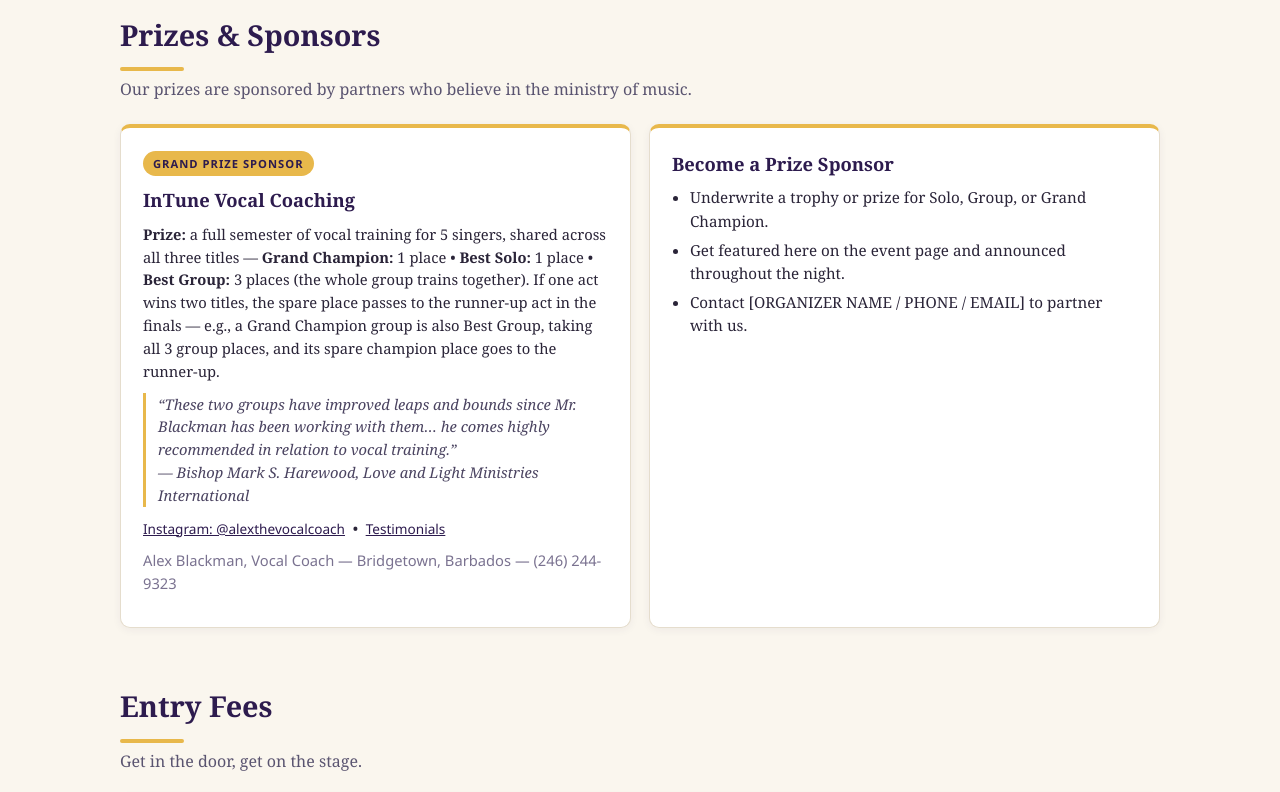
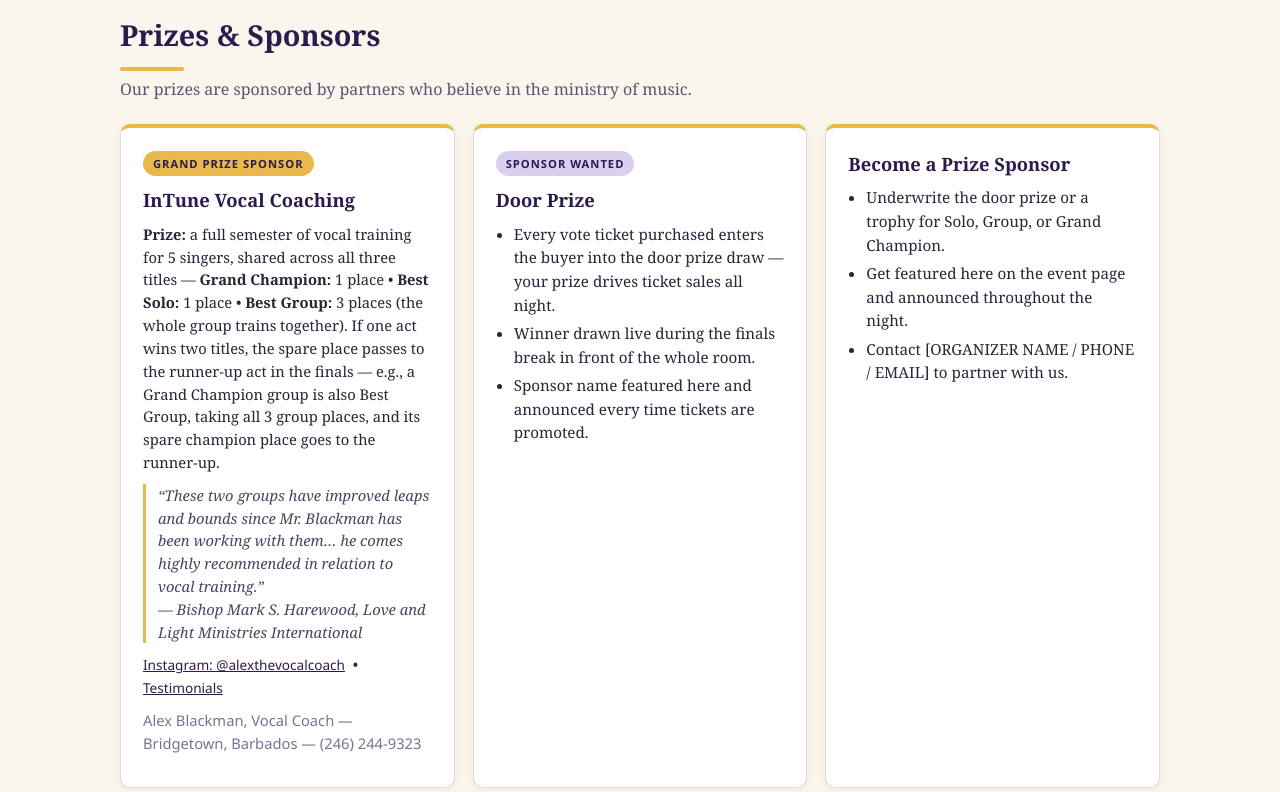
Before and after one commit to ImpactOps-bgi/december-group-karaoke, a plain HTML site: page index.html in a window 1280 px wide. Shown: the part 1080-1872 px from the top of the page. Drawn offline with Linux system fonts and the light colour scheme.

Commit message:
Add door prize tied to vote ticket sales, sponsor wanted card

```diff
--- a/index.html
+++ b/index.html
@@ -277,9 +277,18 @@
         <p class="sponsor-contact">Alex Blackman, Vocal Coach &mdash; Bridgetown, Barbados &mdash; (246) 244-9323</p>
       </div>
       <div class="card">
+        <div class="sponsor-badge" style="background:#d9cfef">Sponsor Wanted</div>
+        <h3>Door Prize</h3>
+        <ul>
+          <li>Every vote ticket purchased enters the buyer into the door prize draw &mdash; your prize drives ticket sales all night.</li>
+          <li>Winner drawn live during the finals break in front of the whole room.</li>
+          <li>Sponsor name featured here and announced every time tickets are promoted.</li>
+        </ul>
+      </div>
+      <div class="card">
         <h3>Become a Prize Sponsor</h3>
         <ul>
-          <li>Underwrite a trophy or prize for Solo, Group, or Grand Champion.</li>
+          <li>Underwrite the door prize or a trophy for Solo, Group, or Grand Champion.</li>
           <li>Get featured here on the event page and announced throughout the night.</li>
           <li>Contact [ORGANIZER NAME / PHONE / EMAIL] to partner with us.</li>
         </ul>
@@ -309,6 +318,7 @@
         <li><strong>After each performance</strong>, a basket is passed through the audience.</li>
         <li><strong>Drop tickets in the basket</strong> for the act that just performed &mdash; each ticket is a $1 vote for that month.</li>
         <li><strong>Tickets are counted live</strong> on the tally board below. Highest totals win each category.</li>
+        <li><strong>Bonus &mdash; door prize:</strong> every vote ticket you buy is also an entry into the door prize drawing, held live during the finals break. More tickets = more chances to win. <em>(Prize sponsor to be announced.)</em></li>
       </ol>
     </div>
   </section>
```
